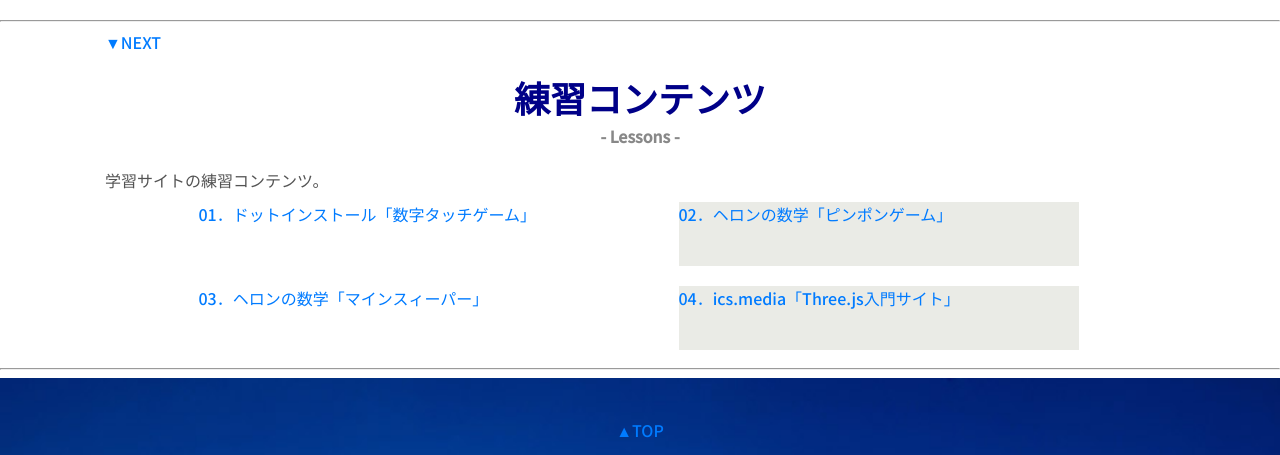
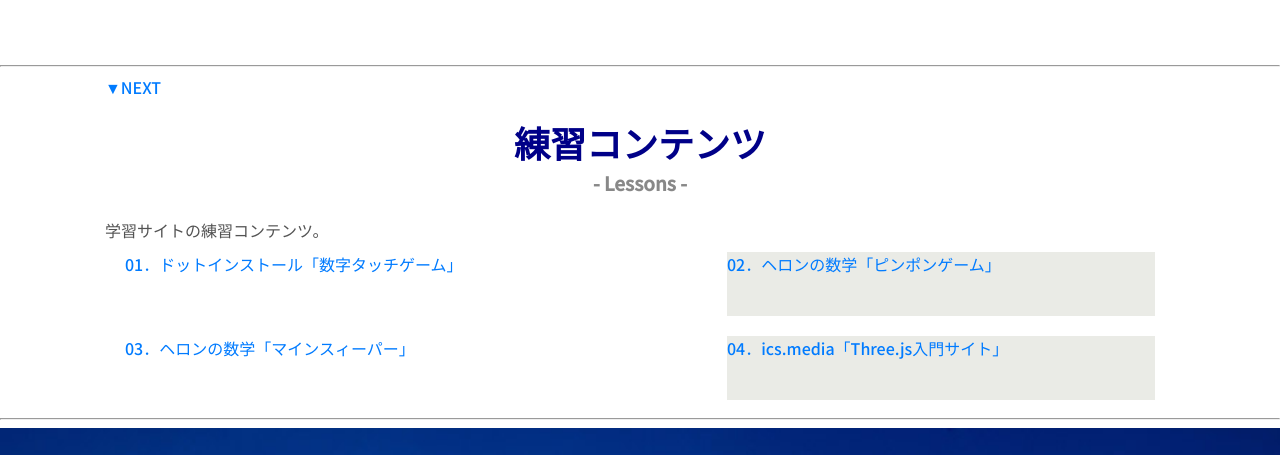
Before and after one commit to sgtao/sgtao.github.io, a plain HTML site: page index.html in a window 1280 px wide. Shown: the part 1272-1727 px from the top of the page. Drawn offline with Linux system fonts and the light colour scheme; a web font is replaced by a local one.

Commit message:
update lessons session for modify style for responsive flex-box

```diff
--- /dev/null
+++ b/styles/breakpoints/_800up.scss
@@ -0,0 +1,30 @@
+/******************************************************************
+
+Stylesheet: 800px以上のモニタで適用
+
+******************************************************************/
+.font-sm {
+  font-size: 16px;
+}
+.font-md {
+  font-size: 19px;
+}
+.font-lr {
+  font-size: 23px;
+}
+.font-lg {
+  font-size: 36px;
+}
+.mb-lg {
+  margin-bottom: 150px !important;
+}
+.pb-lg {
+  padding-bottom: 150px !important;
+}
+
+// modify style of header
+.header {
+  &__nav {
+    width: 400px;
+  }
+}
--- a/styles/breakpoints/_960up.scss
+++ b/styles/breakpoints/_960up.scss
@@ -3,46 +3,21 @@
 Stylesheet: 960px以上のモニタで適用
 
 ******************************************************************/
-.font-sm {
-  font-size: 16px;
-}
-.font-md {
-  font-size: 19px;
-}
-.font-lr {
-  font-size: 23px;
-}
-.font-lg {
-  font-size: 36px;
-}
-.mb-lg {
-  margin-bottom: 150px !important;
-}
-.pb-lg {
-  padding-bottom: 150px !important;
-}
-
-// modify style of header
-.header {
-  &__nav {
-    width: 400px;
-  }
-}
 
 // modify to flexbox for lessons
 .lessons {
-
   &__inner {
-    width: 90%;
+    width: 100%;
     margin: 0 auto;
     max-width: $contentMaxWidth;
     display: flex;
     flex-direction: row;
-    justify-content: start;
+    justify-content: space-between;
     flex-wrap: wrap;
   }
   &__item {
-    margin: 10px 40px;
+    width: 40%;
+    margin: 10px 20px;
     background-color: $cWhite;
   }
 }
--- a/styles/breakpoints/_base.scss
+++ b/styles/breakpoints/_base.scss
@@ -75,18 +75,20 @@ img {
   background-size: cover;
 }
 .section-title {
+  @extend .font-lg;
   text-align: center;
   font-weight: bold;
   color: #008;
-  font-size: 24px;
+  // font-size: 24px;
   margin-bottom: 20px;
   margin-top: 0;
 }
 .section-title::after {
+  @extend .font-md;
   content: attr(data-subtitle);
   display: block;
   color: #888;
-  font-size: 16px;
+  // font-size: 16px;
 }
 // header
 .header {
--- a/styles/style.scss
+++ b/styles/style.scss
@@ -20,6 +20,10 @@
   @import "breakpoints/600up";
 }
 
+@media (min-width: 800px) {
+  @import "breakpoints/800up";
+}
+
 @media (min-width: 960px) {
   @import "breakpoints/960up";
 }
```
Also changed, not shown: styles/style.css, 1 other file.
